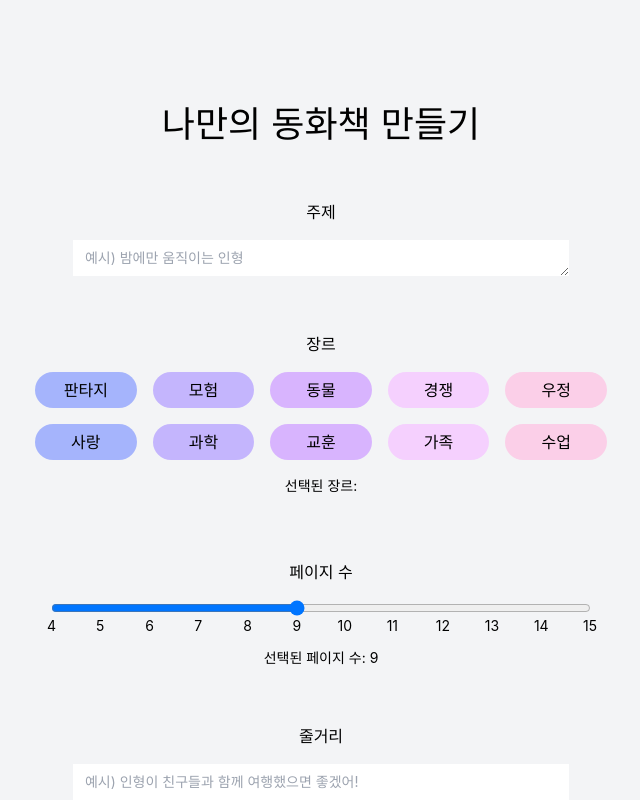
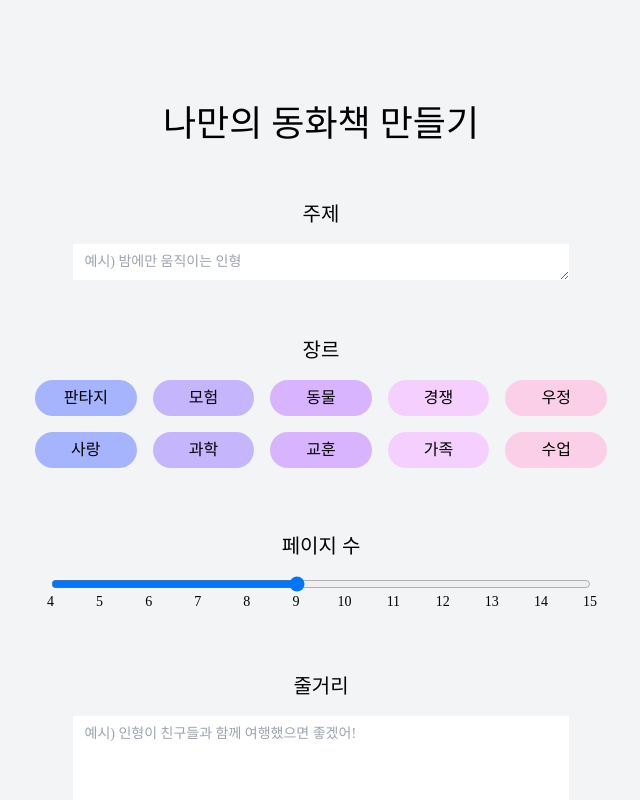
Before and after one commit to Kakao-Live-One-Month/Story-Studio, a React (Create React App) app in the folder story-frontend/: page /generating in a window 1280 px wide. Shown: the top 800 px of the page, without its empty margins (319-959 px from the left). Built offline with nearby package versions, Linux system fonts and the light colour scheme.

Commit message:
design: 동화책 생성 페이지 폰트 적용 완료

```diff
--- a/story-frontend/package.json
+++ b/story-frontend/package.json
@@ -3,6 +3,7 @@
   "version": "0.1.0",
   "private": true,
   "dependencies": {
+    "@fontsource/gowun-batang": "^5.0.11",
     "@testing-library/jest-dom": "^5.17.0",
     "@testing-library/react": "^13.4.0",
     "@testing-library/user-event": "^13.5.0",
--- a/story-frontend/src/components/DescribeInput.tsx
+++ b/story-frontend/src/components/DescribeInput.tsx
@@ -12,9 +12,9 @@ const DescribeInpt: React.FC = () => {
 
   return (
     <div className='flex flex-col pb-10 pt-4'>
-      <p className="pb-4 text-center">줄거리</p>
+      <p className="pb-4 text-center font-gowun-batang text-xl">줄거리</p>
       <textarea
-        className="mx-auto h-32 p-2 w-4/5 text-sm"
+        className="mx-auto h-32 p-2 w-4/5 text-sm font-gowun-batang"
         placeholder=" 예시) 인형이 친구들과 함께 여행했으면 좋겠어!"
         onChange={handleChange}
       />
--- a/story-frontend/src/components/GeneratingButton.tsx
+++ b/story-frontend/src/components/GeneratingButton.tsx
@@ -7,7 +7,7 @@ const GeneratingButton = () => {
 
   return (
     <div className="flex">
-      <button className="mx-auto h-12 w-32 bg-violet-300 rounded-full hover:shadow-lg-dark">만들기</button>
+      <button className="mx-auto h-12 w-32 bg-violet-300 rounded-full hover:shadow-lg-dark font-gowun-batang text-lg">만들기</button>
     </div>
   );
 };
--- a/story-frontend/src/components/GenreSelect.tsx
+++ b/story-frontend/src/components/GenreSelect.tsx
@@ -26,9 +26,9 @@ const GenreSelect = () => {
 
   return (
     <div className="pb-8 pt-4">
-      <p className="pb-4 text-center">장르</p>
+      <p className="pb-4 text-center font-gowun-batang text-xl">장르</p>
 
-      <div className="grid grid-cols-2 gap-4 px-6 md:grid-cols-5">
+      <div className="grid grid-cols-2 gap-4 px-6 md:grid-cols-5 font-gowun-batang pb-4">
         {options.map((option, index) => {
           const isSelected = selectedOptions.includes(option);
           const colorClass = isSelected ?
@@ -54,7 +54,6 @@ const GenreSelect = () => {
           );
         })}
       </div>
-      <div className='p-4 text-center text-sm w-full'>선택된 장르: {selectedGenre}</div>
     </div>
   );
 };
--- a/story-frontend/src/components/PageSelect.tsx
+++ b/story-frontend/src/components/PageSelect.tsx
@@ -18,7 +18,7 @@ const PageSelect = () => {
 
   return (
     <div className="flex flex-col py-10 pt-4 px-10">
-      <p className="pb-4 text-center">페이지 수</p>
+      <p className="pb-4 text-center font-gowun-batang text-xl">페이지 수</p>
       <input
         type="range"
         min="4"
@@ -27,20 +27,18 @@ const PageSelect = () => {
         onChange={handleSliderChange}
         className="slider" />
 
-      <div className="relative">
+      <div className="relative pb-6">
         {marks.map(mark => {
           const leftStyle = {
             left: `calc(${((mark - 4) / totalMarks) * 100}% - ${(String(mark).length * 8) / 2}px)` // 숫자의 길이에 따라 조정
           };
           return (
-            <span key={mark} className="absolute text-sm" style={leftStyle}>
+            <span key={mark} className="absolute text-sm font-gowun-batang" style={leftStyle}>
               {mark}
             </span>
           );
         })}
       </div>
-
-      <div className="pt-8 text-center text-sm w-full">선택된 페이지 수: {selectedPage}</div>
     </div>
   );
 };
--- a/story-frontend/src/components/ThemeInput.tsx
+++ b/story-frontend/src/components/ThemeInput.tsx
@@ -12,9 +12,9 @@ const ThemeInput: React.FC = () => {
 
   return (
     <div className="flex flex-col pb-10 pt-4">
-      <p className="pb-4 text-center">주제</p>
+      <p className="pb-4 text-center font-gowun-batang text-xl">주제</p>
       <textarea
-        className="mx-auto p-2 h-9 w-4/5 text-sm"
+        className="mx-auto p-2 h-9 w-4/5 text-sm font-gowun-batang"
         placeholder=" 예시) 밤에만 움직이는 인형"
         onChange={handleChange} />
     </div>
--- a/story-frontend/src/pages/GeneratingPage.tsx
+++ b/story-frontend/src/pages/GeneratingPage.tsx
@@ -21,9 +21,10 @@ const GeneratingPage: React.FC = () => {
 //
 
   return (
-    <div className='container mx-auto flex flex-col flex-wrap bg-gray-100 px-10 py-16 md:w-[700px]'>
+    <div className='bg-gray-50'>
+      <div className='container mx-auto flex flex-col flex-wrap px-10 py-16 md:w-[700px] bg-gray-100'>
         <div className="h-full py-10">
-        <p className="text-center text-4xl">나만의 동화책 만들기</p>
+          <p className="text-center text-4xl font-gowun-batang">나만의 동화책 만들기</p>
         </div>
 
         {/* 주제 입력 영역*/}
@@ -43,6 +44,7 @@ const GeneratingPage: React.FC = () => {
           <GeneratingButton />
         </Link>
       </div>
+    </div>
   );
 };
 
--- a/story-frontend/tailwind.config.js
+++ b/story-frontend/tailwind.config.js
@@ -2,7 +2,6 @@
 module.exports = {
   content: ["./src/**/*.{html,js,ts,tsx}",],
   theme: {
-
     extend: {
       // screens: {
       //   'sm': '10px',   // 작은 화면 크기
@@ -15,7 +14,10 @@ module.exports = {
       boxShadow: {
         'inner-dark': 'inset 0 2px 4px 0 rgba(0, 0, 0, 0.6)',
         'lg-dark': '0 2px 4px -3px rgba(0, 0, 0, 0.1), 0 3px 3px -2px rgba(0, 0, 0, 0.5)'
-      }
+      },
+      fontFamily: {
+        'gowun-batang': ['Gowun Batang', 'serif'],
+      },
     },
   },
   variants: {},
```
Also changed, not shown: 2 other files (tests, documents, lock files or other folders). Lines whose indentation alone changed are shown as unchanged.
